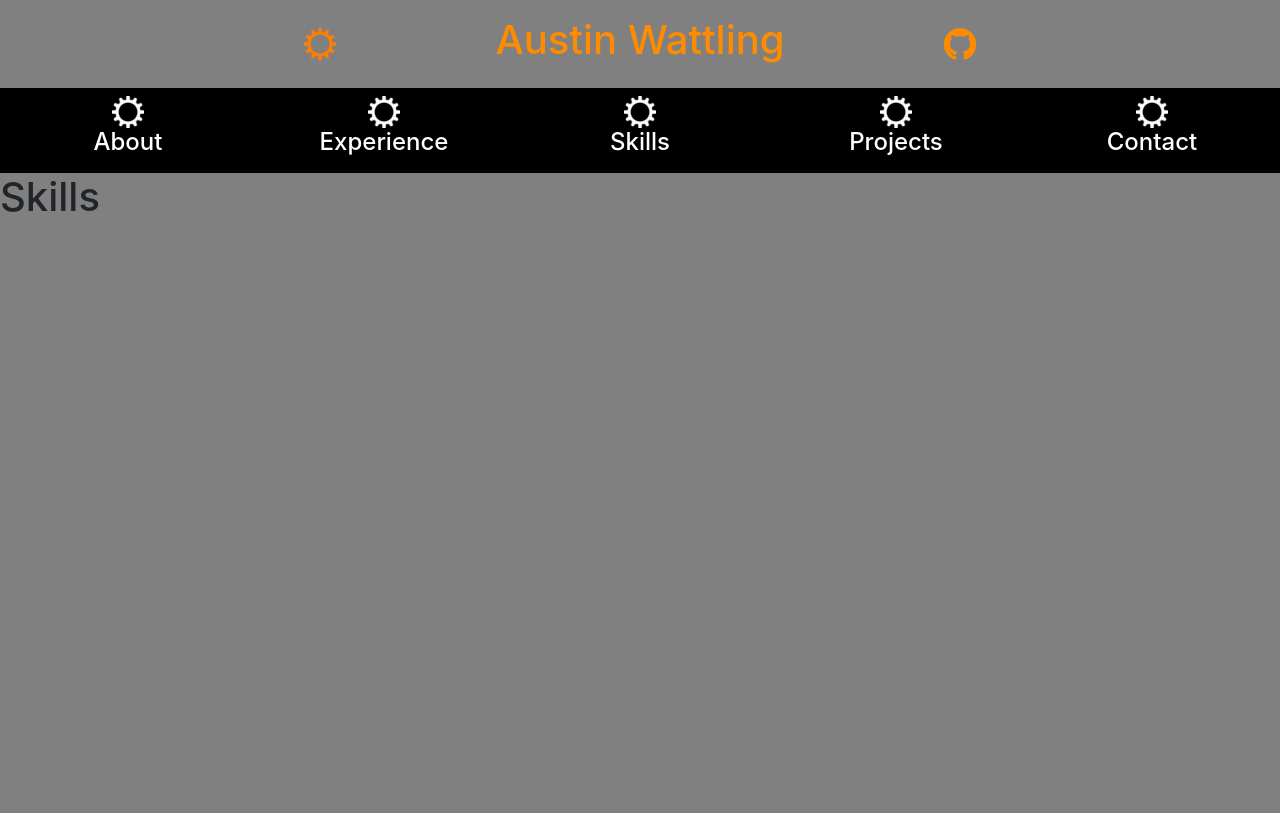
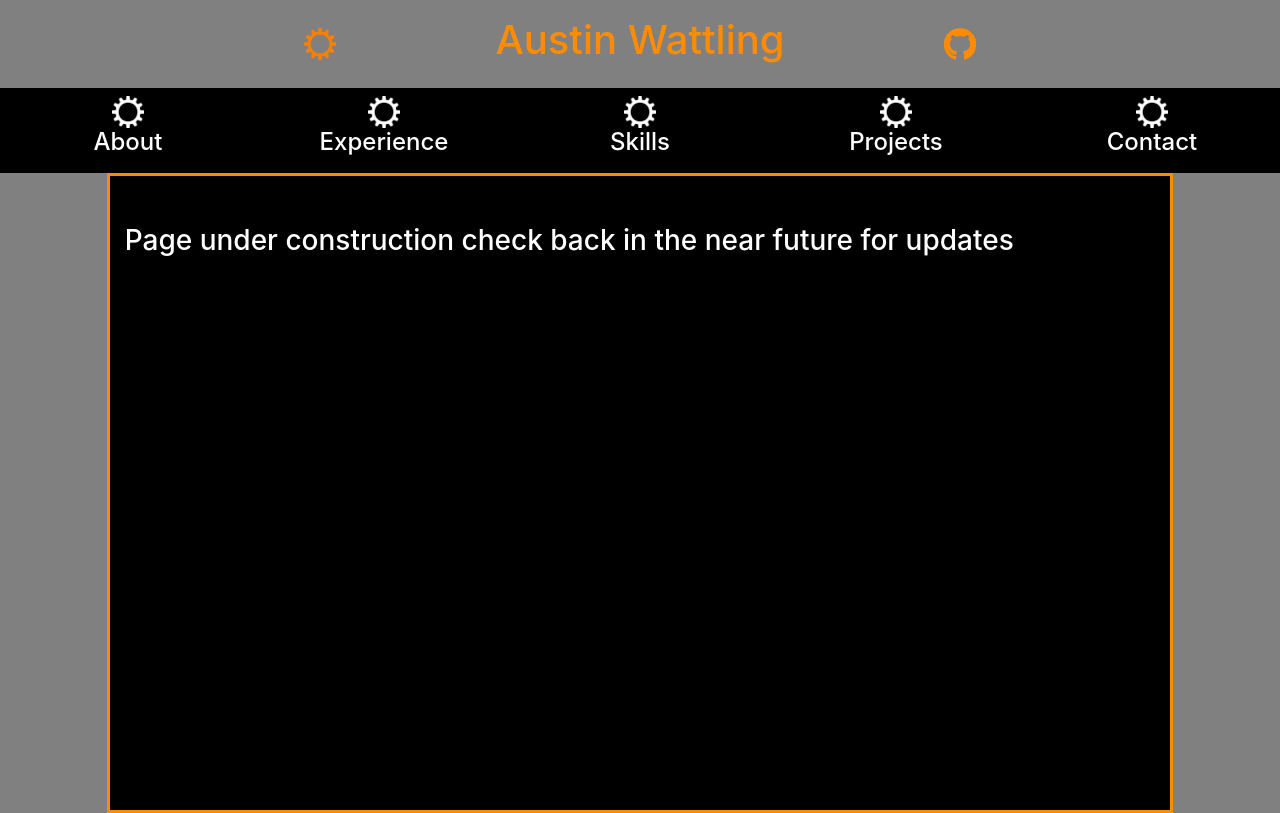
Before and after one commit to Awattling/onlineResume, a React app in the folder resume/: page /skills in a window 1280 px wide. Built offline with nearby package versions, Linux system fonts and the light colour scheme.

Commit message:
Construction Page

```diff
--- /dev/null
+++ b/resume/src/components/Construction.js
@@ -0,0 +1,10 @@
+import React from "react";
+import style from "../css/construction.css";
+export class Construction extends React.Component{
+    render(){
+        return(
+            <div className={style.wrapper}>
+                <h3>Page under construction check back in the near future for updates</h3>
+            </div>);
+    }
+}
--- a/resume/src/components/Contact.js
+++ b/resume/src/components/Contact.js
@@ -1,10 +1,10 @@
 import React from "react";
-
+import {Construction} from "./Construction";
 export class Contact extends React.Component{
     render(){
         return(
             <div>
-                <h1>Contact under construction</h1>
+                <Construction/>
             </div>
         );
     }
--- a/resume/src/components/Experience.js
+++ b/resume/src/components/Experience.js
@@ -131,6 +131,7 @@ export class Experience extends React.Component{
                     </div>
                 </div>
                 <ModalComp company={this.state.company} visible={this.state.visible} hideModal={this.hideModal.bind(this)}/>
+
             </div>
         );
     }
--- a/resume/src/components/Modal.js
+++ b/resume/src/components/Modal.js
@@ -26,7 +26,7 @@ export class ModalComp extends React.Component{
                 "two world titles for marching showbands in Japan – 2013 and Brazil – 2014. Was " +
                 "constantly challenged to work on achieving higher degrees of musicianship and " +
                 "professionalism.  Requiring high attention to detail, advanced team work and time " +
-                "management skills.  During later years was in position of leadership within the group " +
+                "management skills.  During later years was in position of leadership within the group. I helped in " +
                 "setting the example for future generations, solving problems, communicating with band" +
                 " directors and helping ensure the efficient functioning of a team.";
             footerText = "September 2009 - August 2017"
--- a/resume/src/components/Projects.js
+++ b/resume/src/components/Projects.js
@@ -1,10 +1,10 @@
 import React from "react";
-
+import {Construction} from "./Construction";
 export class Projects extends React.Component{
     render(){
         return(
             <div>
-                <h1>Projects</h1>
+               <Construction/>
             </div>
         );
     }
--- a/resume/src/components/Skills.js
+++ b/resume/src/components/Skills.js
@@ -1,10 +1,10 @@
 import React from "react";
-
+import {Construction} from "./Construction";
 export class Skills extends React.Component{
     render(){
         return(
             <div>
-                <h1>Skills</h1>
+                <Construction/>
             </div>
         );
     }
--- a/resume/src/css/Experience.css
+++ b/resume/src/css/Experience.css
@@ -25,6 +25,7 @@
 .period {
     position: absolute;
     border-radius: 3em 1em;
+    left: 3em;
     opacity: 0.5;
     z-index: 1;
 }
@@ -87,6 +88,7 @@
     text-align: center;
     color: black;
     height: 2em;
+    left: 3em;
     z-index: 3;
 }
 .bandText{
--- /dev/null
+++ b/resume/src/css/construction.css
@@ -0,0 +1,10 @@
+.wrapper{
+    composes: col-12 col-md-10 offset-md-1 from global;
+    background-color: black;
+    color: white;
+    border: darkorange 3px solid;
+    display: flex;
+    padding-top: 3em;
+    min-height: 40em;
+    text-align: center;
+}
```
